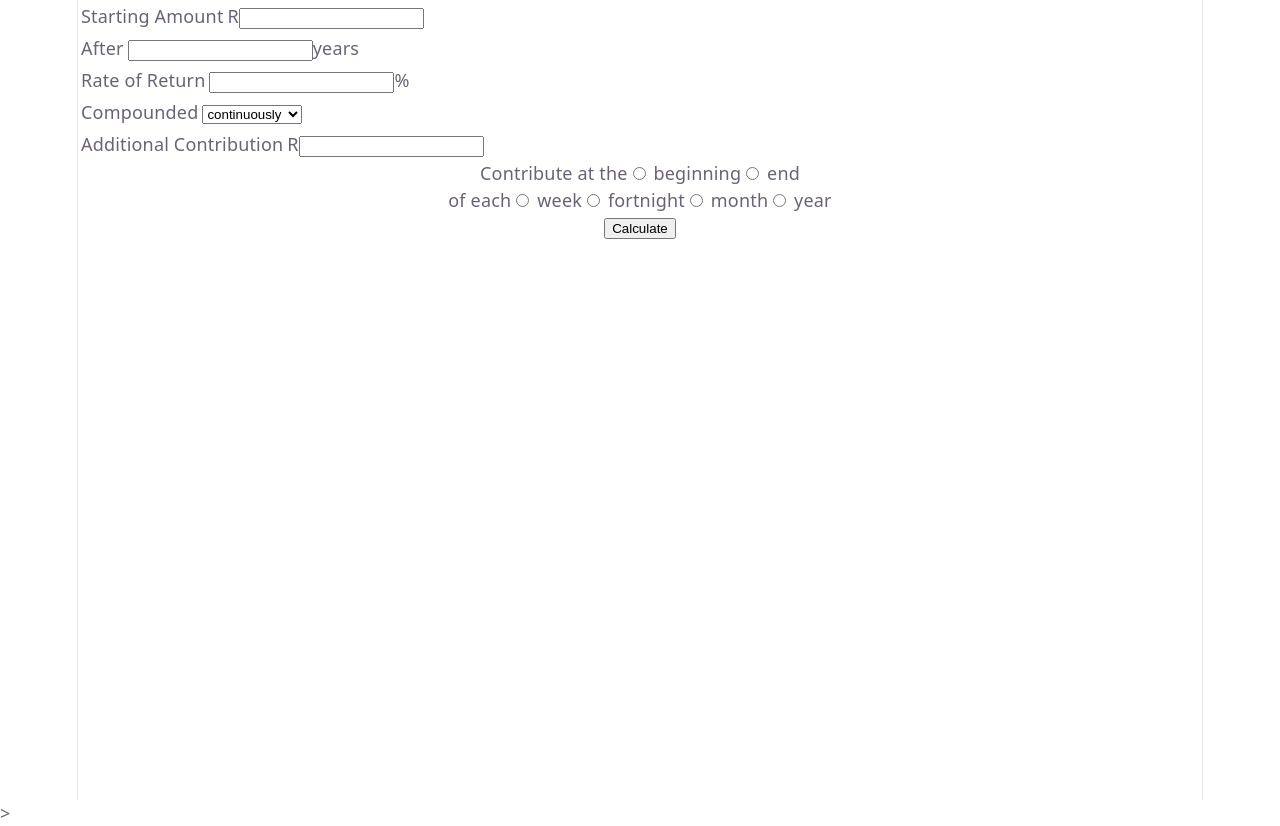
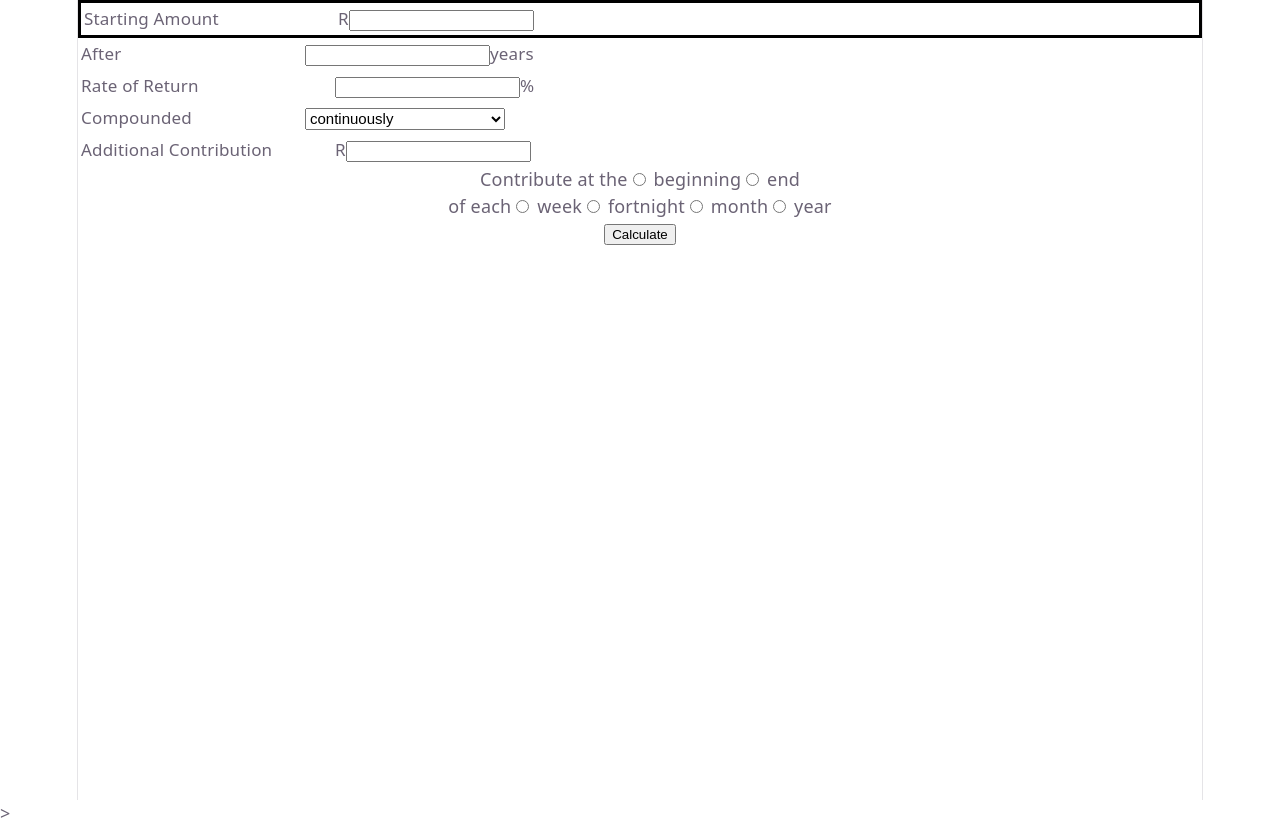
Before and after one commit to RoboticsKnight/investment-calculator-project, a React (Vite) app: page / in a window 1280 px wide. Built offline with nearby package versions, Linux system fonts and the light colour scheme.

Commit message:
Working on adjusting positions of inputs.

```diff
--- a/src/App.css
+++ b/src/App.css
@@ -185,4 +185,58 @@
     right: 0;
     border-right-color: var(--border);
   }
+}*/
+
+/*Styles for my app*/
+
+#calculator{
+
+  border: 2px solid black;
+
 }
+
+#starting-amt-tbl{
+
+  font-size: 17px;
+  display: block;
+  text-align: left;
+  border: 3px solid black;
+
+}
+
+#final-amt-tbl{
+
+  font-size: 17px;
+  text-align: left;
+
+}
+
+#rate-of-return-tbl{
+
+  font-size: 17px;
+  text-align: left;
+
+}
+
+#compounding-period-tbl{
+
+  font-size: 17px;
+  text-align: left;
+
+  .custom-dropdown{
+
+    width: 200px;
+    height: 22px;
+    padding: 0px;
+    font-size: 15px;
+
+  }
+
+}
+
+#add-contribution-tbl{
+
+  font-size: 17px;
+  text-align: left;
+
+}
--- a/src/App.jsx
+++ b/src/App.jsx
@@ -11,34 +11,34 @@ function App() {
 
         <form>
 
-          <table>
-            <td><label>Starting Amount</label></td>
+          <table id="starting-amt-tbl">
+            <td width="250"><label>Starting Amount</label></td>
             <td>
               <span>R</span>
               <input type="text"></input>
             </td>
           </table>
 
-          <table>
-            <td><label>After</label></td>
+          <table id="final-amt-tbl">
+            <td width="220"><label>After</label></td>
             <td>
               <input type="text"></input>
               <span>years</span>
             </td>
           </table>
 
-          <table>
-            <td><label>Rate of Return</label></td>
+          <table id="rate-of-return-tbl">
+            <td width="250"><label>Rate of Return</label></td>
             <td>
               <input type="text"></input>
               <span>%</span>
             </td>
           </table>
 
-          <table>
-            <td><label>Compounded</label></td>
+          <table id="compounding-period-tbl">
+            <td width="220"><label>Compounded</label></td>
             <td>
-              <select name="compounding-period" id="compounding-period">
+              <select name="compounding-period" id="compounding-period" class="custom-dropdown">
 
                 <option value="continuously">continuously</option>
                 <option value="daily">daily</option>
@@ -54,8 +54,8 @@ function App() {
             </td>
           </table>
 
-          <table>
-            <td><label>Additional Contribution</label></td>
+          <table id="add-contribution-tbl">
+            <td width="250"><label>Additional Contribution</label></td>
             <td>
               <span>R</span>
               <input type="text"></input>
```
